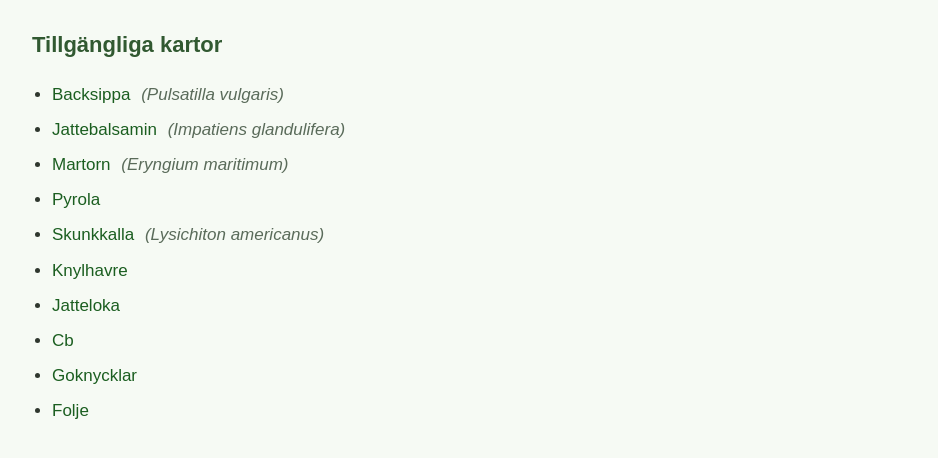
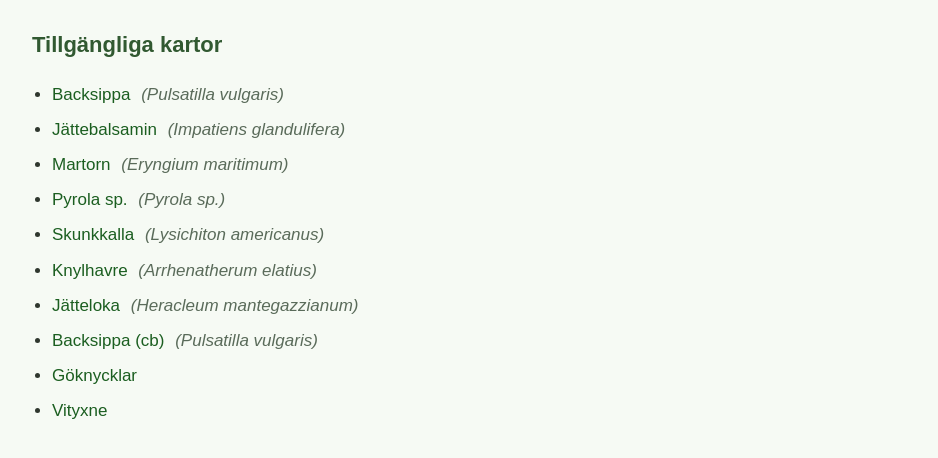
Before and after one commit to matself/PyQGIS-scripts-and-stuff, a plain HTML site: page docs/index.html in a window 1280 px wide. Shown: the part 158-616 px from the top of the page, without its empty margins (158-1096 px from the left). Drawn offline with Linux system fonts and the light colour scheme.

Commit message:
claude rewrite

```diff
--- a/docs/index.html
+++ b/docs/index.html
@@ -67,30 +67,6 @@ Alla kartor är genererade från Artportalens observationsdata och sammanställd
 </ul>
 
 <script>
-// Optional Latin names (add more later)
-const latinLookup = {
-    "backsippa": "Pulsatilla vulgaris",
-    "jattebalsamin": "Impatiens glandulifera",
-    "martorn": "Eryngium maritimum",
-    "pyrola sp": "Pyrola sp.",
-    "skunkkalla": "Lysichiton americanus"
-};
-
-function formatName(filename) {
-    // remove extension
-    let base = filename.replace(".html", "");
-
-    // swedish name = before first underscore
-    const swedish_raw = base.split("_")[0];
-    const swedish = swedish_raw.charAt(0).toUpperCase() + swedish_raw.slice(1);
-
-    // latin from lookup
-    const latin_key = swedish_raw.toLowerCase().replace(/ /g, "");
-    const latin = latinLookup[swedish_raw.toLowerCase()] || null;
-
-    return { swedish, latin };
-}
-
 async function loadList() {
     const list = document.getElementById("mapList");
     list.innerHTML = "";
@@ -99,9 +75,7 @@ async function loadList() {
         const response = await fetch("list.json");
         const files = await response.json();
 
-        files.forEach(file => {
-            const { swedish, latin } = formatName(file);
-
+        files.forEach(({ file, swedish, latin }) => {
             const li = document.createElement("li");
             li.innerHTML = `
                 <a href="${file}">${swedish}</a>
--- a/docs/list.json
+++ b/docs/list.json
@@ -1,12 +1,52 @@
 [
-    "backsippa_skane.html",
-    "jattebalsamin_skane.html",
-    "martorn_skane.html",
-    "pyrola_sp_skane.html",
-    "skunkkalla_skane.html",
-	"knylhavre_skane.html",
-	"jatteloka_skane",
-	"cb_backsippa_skane",
-	"goknycklar_skane.html",
-	"folje_vityxne_mv.html"
+    {
+        "file": "backsippa_skane.html",
+        "swedish": "Backsippa",
+        "latin": "Pulsatilla vulgaris"
+    },
+    {
+        "file": "jattebalsamin_skane.html",
+        "swedish": "Jättebalsamin",
+        "latin": "Impatiens glandulifera"
+    },
+    {
+        "file": "martorn_skane.html",
+        "swedish": "Martorn",
+        "latin": "Eryngium maritimum"
+    },
+    {
+        "file": "pyrola_sp_skane.html",
+        "swedish": "Pyrola sp.",
+        "latin": "Pyrola sp."
+    },
+    {
+        "file": "skunkkalla_skane.html",
+        "swedish": "Skunkkalla",
+        "latin": "Lysichiton americanus"
+    },
+    {
+        "file": "knylhavre_skane.html",
+        "swedish": "Knylhavre",
+        "latin": "Arrhenatherum elatius"
+    },
+    {
+        "file": "jatteloka_skane",
+        "swedish": "Jätteloka",
+        "latin": "Heracleum mantegazzianum"
+    },
+    {
+        "file": "cb_backsippa_skane",
+        "swedish": "Backsippa (cb)",
+        "latin": "Pulsatilla vulgaris"
+    },
+    {
+        "file": "goknycklar_skane.html",
+        "swedish": "Göknycklar",
+        "latin": ""
+    },
+    {
+        "file": "folje_vityxne_mv.html",
+        "swedish": "Vityxne",
+        "latin": ""
+    }
 ]
```
